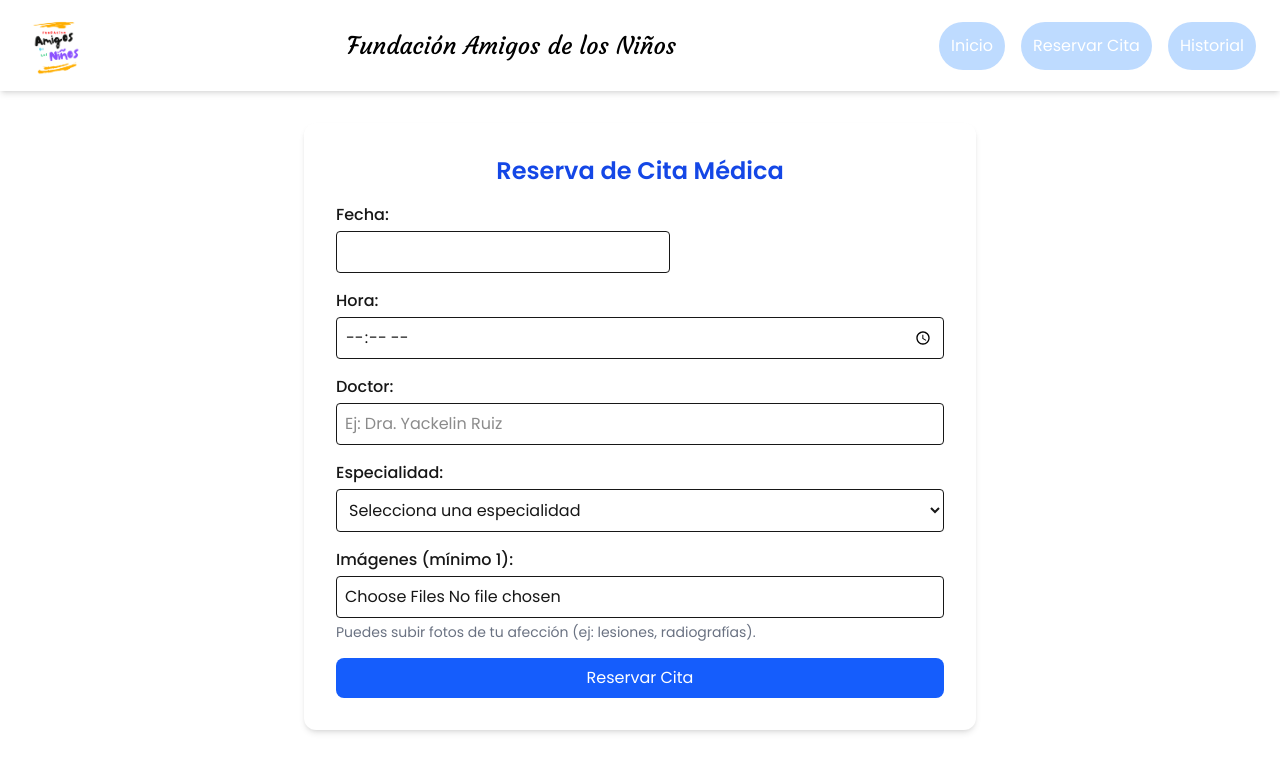
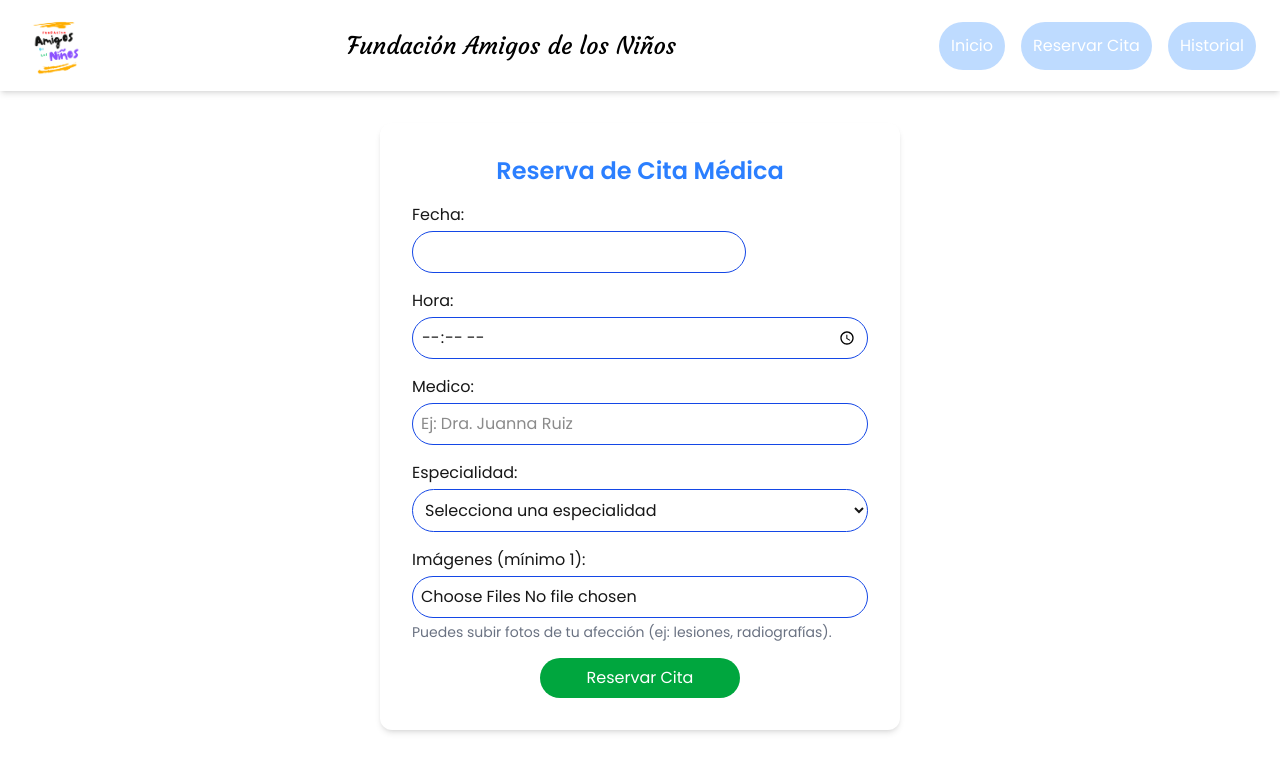
Before and after one commit to juniorgutierrez05/WebDeAgendamientosPaciente, a Next.js app: page /reservas in a window 1280 px wide. Shown: the top 772 px of the page. Built offline with nearby package versions, Linux system fonts and the light colour scheme.

Commit message:
vista de reserva estilizada, simulacion funcional

```diff
--- a/src/app/reservas/page.jsx
+++ b/src/app/reservas/page.jsx
@@ -57,57 +57,57 @@ export default function ReservasPage() {
   return (
     <div>
       <Navbar />
-      <div className="max-w-2xl mx-auto bg-white shadow-md rounded-xl p-8 mt-8">
-        <h2 className="text-2xl font-semibold text-blue-700 mb-4 text-center">
+      <div className="max-w-130 mx-auto bg-white shadow-md rounded-xl p-8 mt-8">
+        <h2 className="text-2xl font-semibold text-blue-500 mb-4 text-center">
           Reserva de Cita Médica
         </h2>
 
         <form onSubmit={handleSubmit} className="space-y-4">
           {/* Fecha */}
           <div>
-            <label className="block mb-1 font-medium">Fecha:</label>
+            <label className="block mb-1 font-small">Fecha:</label>
             <DatePicker
               selected={fecha}
               onChange={(date) => setFecha(date)}
               minDate={new Date()}
               dateFormat="yyyy-MM-dd"
-              className="border p-2 rounded w-full"
+              className="border border-blue-700 p-2 rounded-full w-full"
             />
           </div>
 
           {/* Hora */}
           <div>
-            <label className="block mb-1 font-medium">Hora:</label>
+            <label className="block mb-1 font-small">Hora:</label>
             <input
               type="time"
               value={hora}
               onChange={(e) => setHora(e.target.value)}
               required
-              className="border p-2 rounded w-full"
+              className="border border-blue-700 p-2 rounded-full w-full"
             />
           </div>
 
           {/* Doctor */}
           <div>
-            <label className="block mb-1 font-medium">Doctor:</label>
+            <label className="block mb-1 font-small">Medico:</label>
             <input
               type="text"
-              placeholder="Ej: Dra. Yackelin Ruiz"
+              placeholder="Ej: Dra. Juanna Ruiz"
               value={doctor}
               onChange={(e) => setDoctor(e.target.value)}
               required
-              className="border p-2 rounded w-full"
+              className="border border-blue-700 p-2 rounded-full w-full"
             />
           </div>
 
           {/* Especialidad */}
           <div>
-            <label className="block mb-1 font-medium">Especialidad:</label>
+            <label className="block mb-1 font-small">Especialidad:</label>
             <select
               value={especialidad}
               onChange={(e) => setEspecialidad(e.target.value)}
               required
-              className="border p-2 rounded w-full"
+              className="border border-blue-700 p-2 rounded-full w-full"
             >
               <option value="">Selecciona una especialidad</option>
               <option value="Sistema respiratorio">Sistema respiratorio</option>
@@ -119,13 +119,13 @@ export default function ReservasPage() {
 
           {/* Imágenes */}
           <div>
-            <label className="block mb-1 font-medium">Imágenes (mínimo 1):</label>
+            <label className="block mb-1 font-small">Imágenes (mínimo 1):</label>
             <input
               type="file"
               multiple
               accept="image/*"
               onChange={handleFileChange}
-              className="w-full border p-2 rounded"
+              className="w-full border border-blue-700 p-2 rounded-full"
             />
             <p className="text-sm text-gray-500 mt-1">
               Puedes subir fotos de tu afección (ej: lesiones, radiografías).
@@ -134,7 +134,7 @@ export default function ReservasPage() {
 
           <button
             type="submit"
-            className="bg-blue-600 text-white w-full py-2 rounded-lg hover:bg-blue-700"
+            className="block mx-auto bg-green-600 text-white w-50 py-2 rounded-full hover:bg-green-700"
           >
             Reservar Cita
           </button>
```
